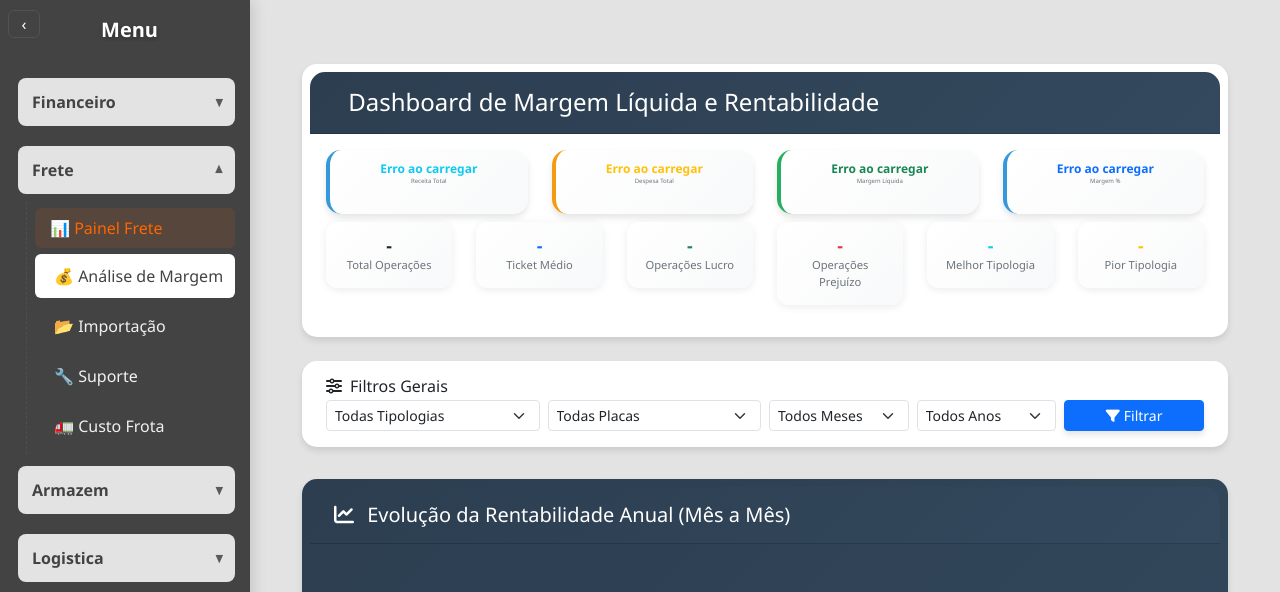
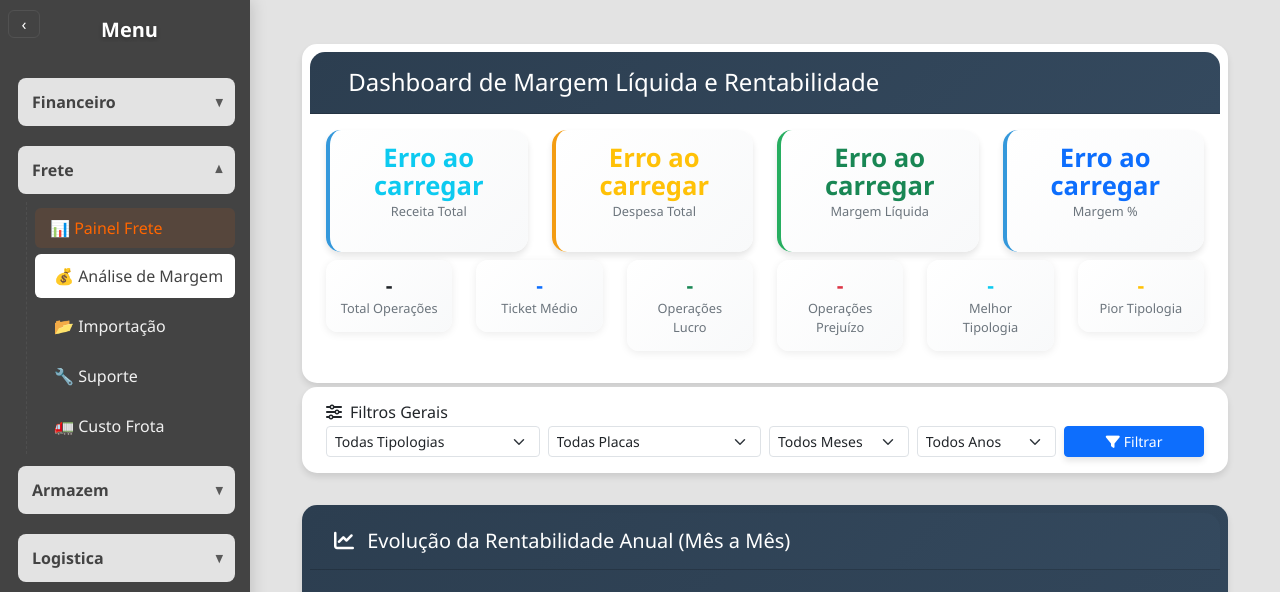
Before and after one commit to Marcosvaquino/Financeiro.py, a Flask app: page /frete/margem in a window 1280 px wide. Shown: the top 592 px of the page. Run offline with Flask 3, Linux system fonts and the light colour scheme.

Commit message:
ajuste na pagina ainda do analise

```diff
--- a/financeiro/templates/frete/margem_dashboard.html
+++ b/financeiro/templates/frete/margem_dashboard.html
@@ -46,15 +46,15 @@
         .metric-card.info { border-left-color: var(--info-color); }
 
         .metric-card .card-body {
-            padding: 0.25rem; /* reduzido de 0.5rem para 0.25rem */
+            padding: 0.4rem; /* aumentado de 0.25rem para 0.4rem para acomodar as fontes maiores */
             display: flex;
             flex-direction: column;
             justify-content: center;
-            min-height: 30px; /* reduzido de 60px para 30px */
+            min-height: 45px; /* aumentado de 30px para 45px */
         }
 
         .metric-value {
-            font-size: 0.75rem; /* reduzido de 1.5rem para 0.75rem */
+            font-size: 1.6rem; /* aumentado de 1.1rem para 1.6rem para melhor destaque */
             font-weight: bold;
             margin: 0;
             line-height: 1.1;
@@ -62,8 +62,8 @@
 
         .metric-label {
             color: #6c757d;
-            font-size: 0.375rem; /* reduzido de 0.75rem para 0.375rem */
-            margin-top: 0.1rem; /* reduzido de 0.2rem para 0.1rem */
+            font-size: 0.8rem; /* aumentado de 0.65rem para 0.8rem para melhor legibilidade */
+            margin-top: 0.1rem;
             font-weight: 500;
         }
 
@@ -234,9 +234,9 @@
         }
     </style>
 
-<div class="container-fluid py-4">
+<div class="container-fluid py-1">
         <!-- Header com Resumo Geral -->
-        <div class="row mb-4">
+        <div class="row mb-1">
             <div class="col-12">
                 <div class="card">
                     <div class="card-header">
@@ -287,48 +287,48 @@
                             <div class="col-lg-2 col-md-4 col-sm-6 mb-2">
                                 <div class="kpi-card card">
                                     <div class="card-body text-center">
-                                        <div class="metric-value text-dark" id="total-operacoes" style="font-size: 1.1rem;">-</div>
-                                        <small class="metric-label" style="font-size: 0.7rem;">Total Operações</small>
+                                        <div class="metric-value text-dark" id="total-operacoes" style="font-size: 1.3rem;">-</div>
+                                        <small class="metric-label" style="font-size: 0.8rem;">Total Operações</small>
                                     </div>
                                 </div>
                             </div>
                             <div class="col-lg-2 col-md-4 col-sm-6 mb-2">
                                 <div class="kpi-card card">
                                     <div class="card-body text-center">
-                                        <div class="metric-value text-primary" id="ticket-medio" style="font-size: 1.1rem;">-</div>
-                                        <small class="metric-label" style="font-size: 0.7rem;">Ticket Médio</small>
+                                        <div class="metric-value text-primary" id="ticket-medio" style="font-size: 1.3rem;">-</div>
+                                        <small class="metric-label" style="font-size: 0.8rem;">Ticket Médio</small>
                                     </div>
                                 </div>
                             </div>
                             <div class="col-lg-2 col-md-4 col-sm-6 mb-2">
                                 <div class="kpi-card card">
                                     <div class="card-body text-center">
-                                        <div class="metric-value text-success" id="operacoes-lucro" style="font-size: 1.1rem;">-</div>
-                                        <small class="metric-label" style="font-size: 0.7rem;">Operações Lucro</small>
+                                        <div class="metric-value text-success" id="operacoes-lucro" style="font-size: 1.3rem;">-</div>
+                                        <small class="metric-label" style="font-size: 0.8rem;">Operações Lucro</small>
                                     </div>
                                 </div>
                             </div>
                             <div class="col-lg-2 col-md-4 col-sm-6 mb-2">
                                 <div class="kpi-card card">
                                     <div class="card-body text-center">
-                                        <div class="metric-value text-danger" id="operacoes-prejuizo" style="font-size: 1.1rem;">-</div>
-                                        <small class="metric-label" style="font-size: 0.7rem;">Operações Prejuízo</small>
+                                        <div class="metric-value text-danger" id="operacoes-prejuizo" style="font-size: 1.3rem;">-</div>
+                                        <small class="metric-label" style="font-size: 0.8rem;">Operações Prejuízo</small>
                                     </div>
                                 </div>
                             </div>
                             <div class="col-lg-2 col-md-4 col-sm-6 mb-2">
                                 <div class="kpi-card card">
                                     <div class="card-body text-center">
-                                        <div class="metric-value text-info" id="melhor-tipologia" style="font-size: 1.1rem;">-</div>
-                                        <small class="metric-label" style="font-size: 0.7rem;">Melhor Tipologia</small>
+                                        <div class="metric-value text-info" id="melhor-tipologia" style="font-size: 1.3rem;">-</div>
+                                        <small class="metric-label" style="font-size: 0.8rem;">Melhor Tipologia</small>
                                     </div>
                                 </div>
                             </div>
                             <div class="col-lg-2 col-md-4 col-sm-6 mb-2">
                                 <div class="kpi-card card">
                                     <div class="card-body text-center">
-                                        <div class="metric-value text-warning" id="pior-tipologia" style="font-size: 1.1rem;">-</div>
-                                        <small class="metric-label" style="font-size: 0.7rem;">Pior Tipologia</small>
+                                        <div class="metric-value text-warning" id="pior-tipologia" style="font-size: 1.3rem;">-</div>
+                                        <small class="metric-label" style="font-size: 0.8rem;">Pior Tipologia</small>
                                     </div>
                                 </div>
                             </div>
```
